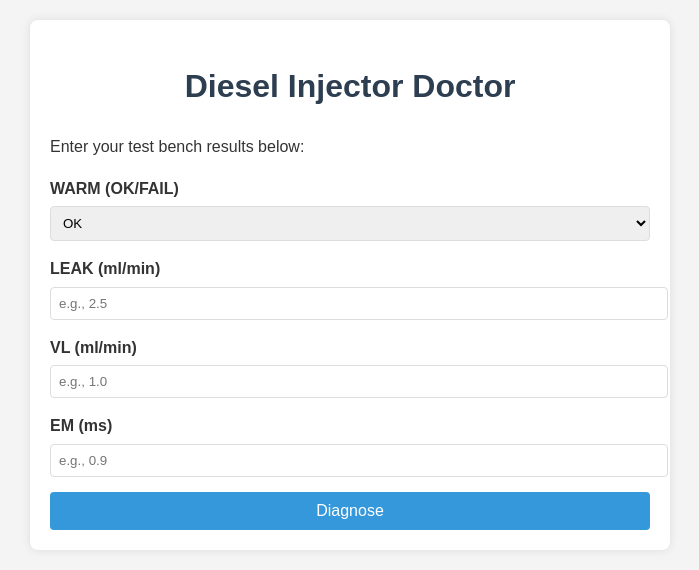
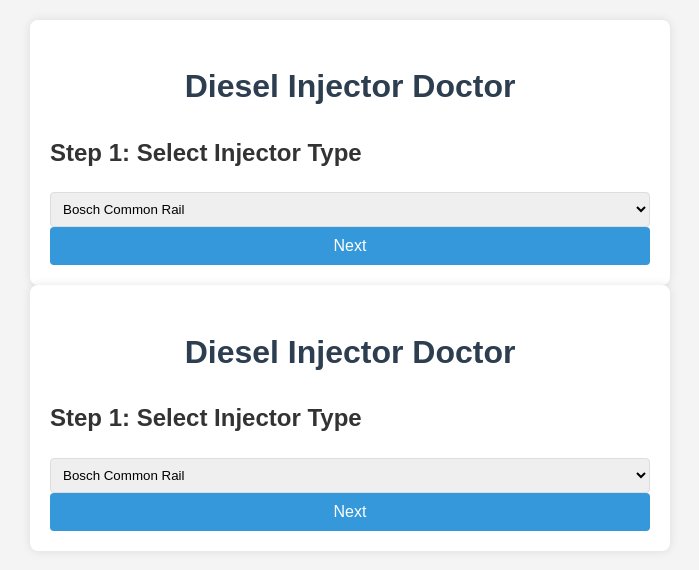
Before and after one commit to itsrickjames123/diesel, a plain HTML site: page index.htm in a window 1280 px wide. Shown: the whole page, without its empty margins (290-989 px from the left). Drawn offline with Linux system fonts and the light colour scheme.

Commit message:
index.htm

```diff
--- a/index.htm
+++ b/index.htm
@@ -9,38 +9,78 @@
 <body>
   <div class="container">
     <h1>Diesel Injector Doctor</h1>
-    <p>Enter your test bench results below:</p>
 
-    <form id="injectorForm">
-      <div class="form-group">
-        <label for="warm">WARM (OK/FAIL)</label>
-        <select id="warm">
-          <option value="OK">OK</option>
-          <option value="FAIL">FAIL</option>
+    <!-- Step 1: Select Injector Type -->
+    <div id="step1" class="step">
+      <h2>Step 1: Select Injector Type</h2>
+      <select id="injectorType">
+        <option value="bosch">Bosch Common Rail</option>
+        <option value="delphi">Delphi Diesel</option>
+        <option value="denso">Denso HP</option>
+        <option value="other">Other</option>
       </select>
+      <button type="button" onclick="nextStep(1)">Next</button>
     </div>
 
-      <div class="form-group">
-        <label for="leak">LEAK (ml/min)</label>
-        <input type="number" id="leak" step="0.1" placeholder="e.g., 2.5">
+    <!-- Step 2: Enter Test Results -->
+    <div id="step2" class="step hidden">
+      <h2>Step 2: Enter Test Results</h2>
+      <form id="testForm">
+        <!-- Dynamic fields will load here based on injector type -->
+        <div id="dynamicFields"></div>
+        <button type="button" onclick="diagnose()">Diagnose</button>
+      </form>
     </div>
 
-      <div class="form-group">
-        <label for="vl">VL (ml/min)</label>
-        <input type="number" id="vl" step="0.1" placeholder="e.g., 1.0">
+    <!-- Step 3: Diagnosis Results -->
+    <div id="step3" class="step hidden">
+      <h2>Diagnosis Report</h2>
+      <div id="diagnosisResult"></div>
+      <button type="button" onclick="resetApp()">Test Another Injector</button>
+    </div>
   </div>
 
-      <div class="form-group">
-        <label for="em">EM (ms)</label>
-        <input type="number" id="em" step="0.1" placeholder="e.g., 0.9">
+  <script src="script.js"></script>
+</body>
+</html><!DOCTYPE html>
+<html lang="en">
+<head>
+  <meta charset="UTF-8">
+  <meta name="viewport" content="width=device-width, initial-scale=1.0">
+  <title>Diesel Injector Doctor</title>
+  <link rel="stylesheet" href="style.css">
+</head>
+<body>
+  <div class="container">
+    <h1>Diesel Injector Doctor</h1>
+
+    <!-- Step 1: Select Injector Type -->
+    <div id="step1" class="step">
+      <h2>Step 1: Select Injector Type</h2>
+      <select id="injectorType">
+        <option value="bosch">Bosch Common Rail</option>
+        <option value="delphi">Delphi Diesel</option>
+        <option value="denso">Denso HP</option>
+        <option value="other">Other</option>
+      </select>
+      <button type="button" onclick="nextStep(1)">Next</button>
     </div>
 
+    <!-- Step 2: Enter Test Results -->
+    <div id="step2" class="step hidden">
+      <h2>Step 2: Enter Test Results</h2>
+      <form id="testForm">
+        <!-- Dynamic fields will load here based on injector type -->
+        <div id="dynamicFields"></div>
         <button type="button" onclick="diagnose()">Diagnose</button>
       </form>
+    </div>
 
-    <div id="result" class="hidden">
-      <h2>Diagnosis</h2>
-      <div id="diagnosisText"></div>
+    <!-- Step 3: Diagnosis Results -->
+    <div id="step3" class="step hidden">
+      <h2>Diagnosis Report</h2>
+      <div id="diagnosisResult"></div>
+      <button type="button" onclick="resetApp()">Test Another Injector</button>
     </div>
   </div>
 
```
Lines whose indentation alone changed are shown as unchanged.
